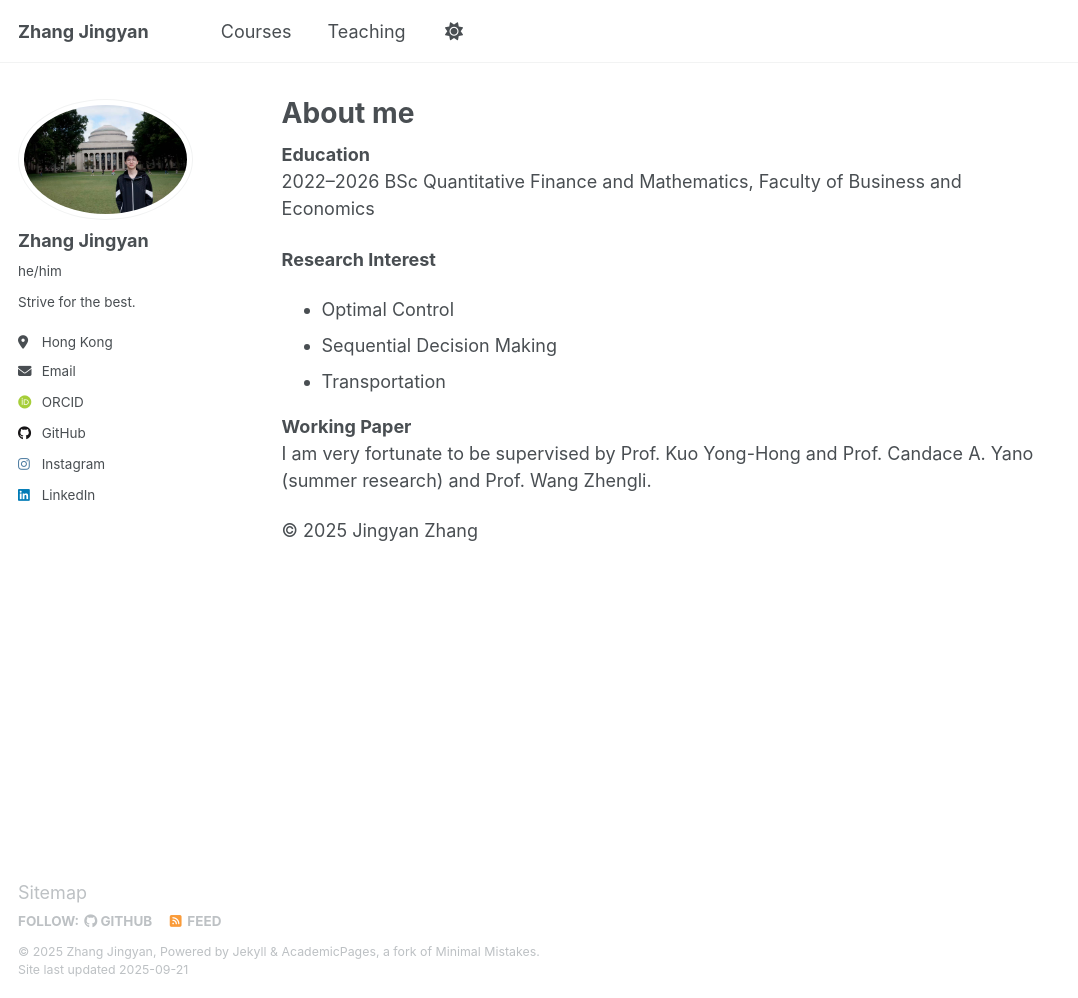
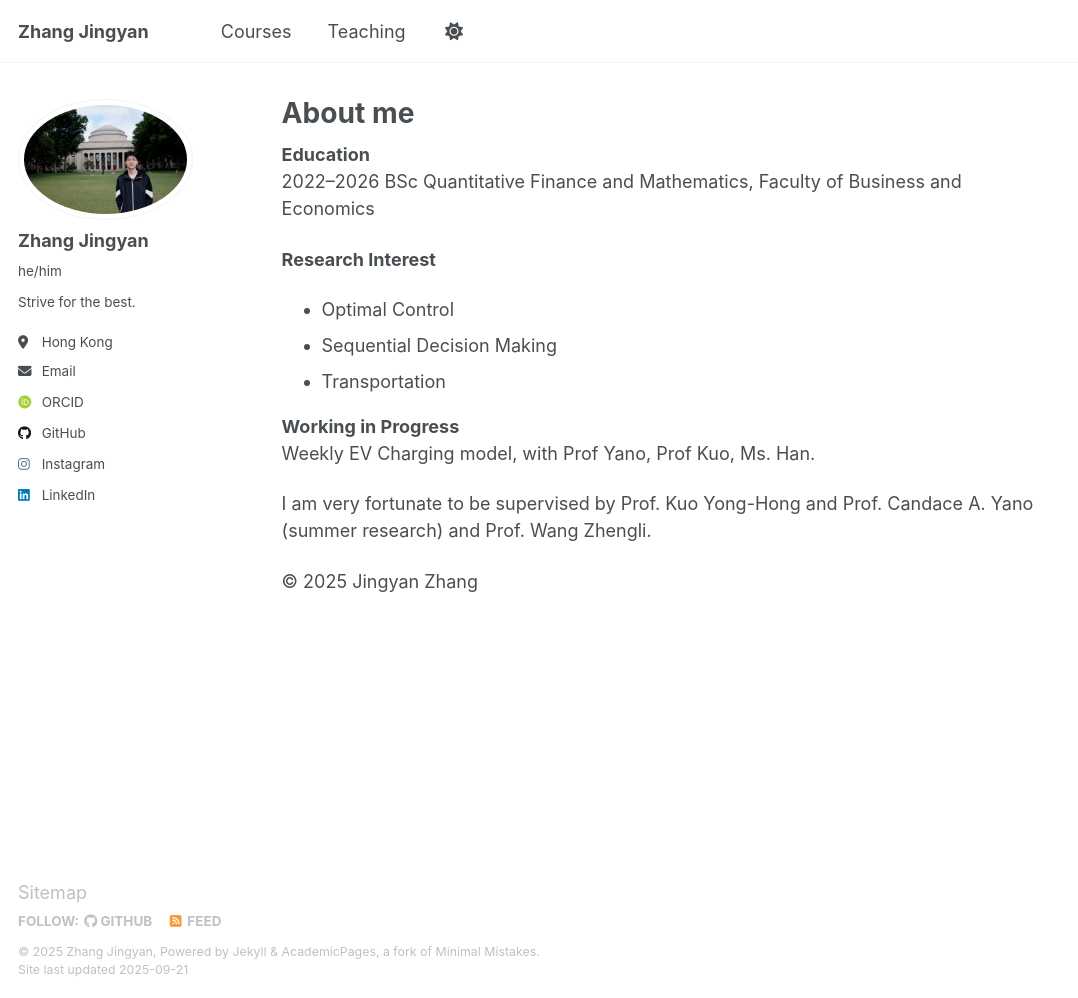
Before and after one commit to zjy-Felix/Felix, a Jekyll site: the page built from _pages/about.md, in a window 1280 px wide and 998 px high. Shown: the whole window, without its empty margins (0-1078 px from the left). Built offline with Jekyll 4.4.1, drawn with Linux system fonts in a browser that asks for light colours; some web fonts are replaced.

Commit message:
Update about.md

```diff
--- a/_pages/about.md
+++ b/_pages/about.md
@@ -15,7 +15,9 @@ redirect_from:
 - Sequential Decision Making
 - Transportation
 
-**Working Paper**
+**Working in Progress**
+Weekly EV Charging model, with Prof Yano, Prof Kuo, Ms. Han.
+
 I am very fortunate to be supervised by Prof. Kuo Yong-Hong and Prof. Candace A. Yano (summer research) and Prof. Wang Zhengli.
 
 
```
